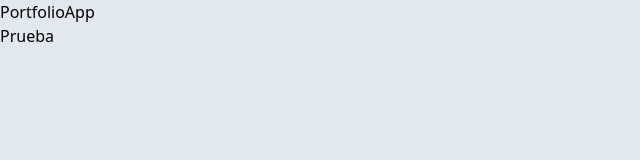
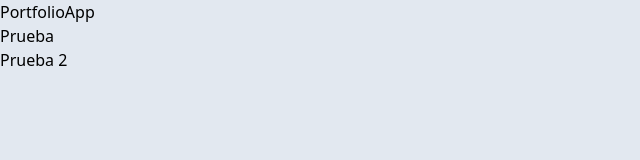
Before and after one commit to GOJABoop/Portfolio, a React (Vite) app: page / in a window 1280 px wide. Shown: the top 160 px of the page, without its empty margins (0-640 px from the left). Built offline with nearby package versions, Linux system fonts and the light colour scheme.

Commit message:
Testing gitignore

```diff
--- a/src/App.jsx
+++ b/src/App.jsx
@@ -5,6 +5,7 @@ export const App = () => {
     <>
       <h1 className=''>PortfolioApp</h1>
       <h1>Prueba</h1>
+      <h2>Prueba 2</h2>
     </>
   )
 }
```
